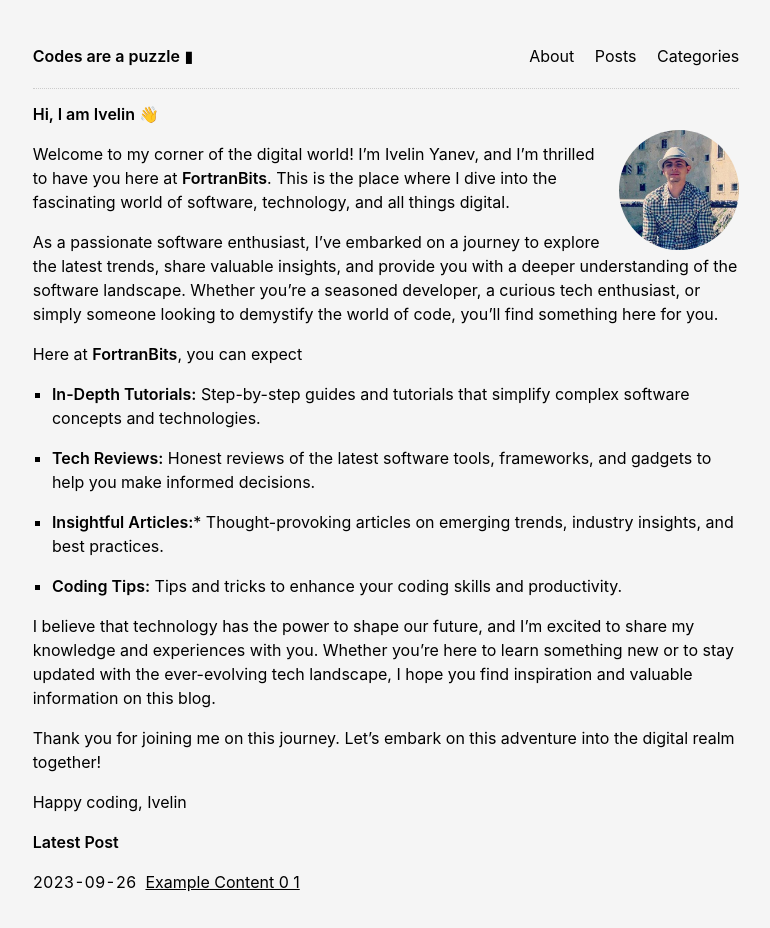
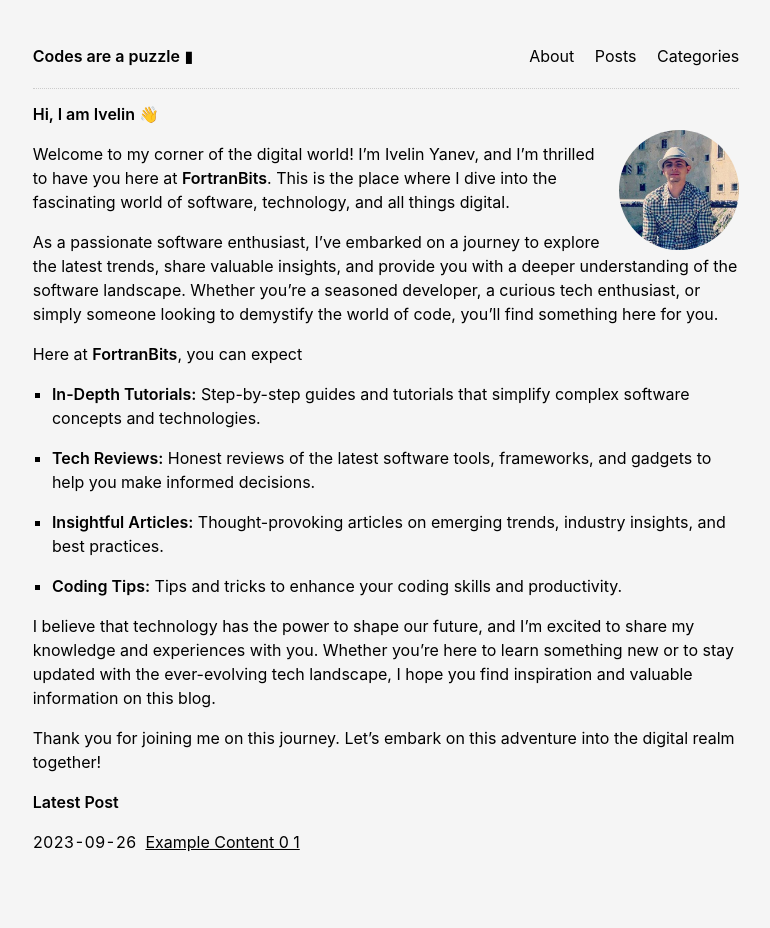
Before and after one commit to iqnev/iqnev.github.io, a plain HTML site: page index.html in a window 1280 px wide. Shown: the whole page, without its empty margins (254-1024 px from the left). Drawn offline with Linux system fonts and the light colour scheme.

Commit message:
deploy: iqnev/blog@db19b3655a1a3e2eff10b6ce54c04ab8369bada1

```diff
--- a/index.html
+++ b/index.html
@@ -82,7 +82,7 @@
 <p><strong>Tech Reviews:</strong> Honest reviews of the latest software tools, frameworks, and gadgets to help you make informed decisions.</p>
 </li>
 <li>
-<p><strong>Insightful Articles:</strong>* Thought-provoking articles on emerging trends, industry insights, and best practices.</p>
+<p><strong>Insightful Articles:</strong> Thought-provoking articles on emerging trends, industry insights, and best practices.</p>
 </li>
 <li>
 <p><strong>Coding Tips:</strong> Tips and tricks to enhance your coding skills and productivity.</p>
@@ -90,8 +90,6 @@
 </ul>
 <p>I believe that technology has the power to shape our future, and I&rsquo;m excited to share my knowledge and experiences with you. Whether you&rsquo;re here to learn something new or to stay updated with the ever-evolving tech landscape, I hope you find inspiration and valuable information on this blog.</p>
 <p>Thank you for joining me on this journey. Let&rsquo;s embark on this adventure into the digital realm together!</p>
-<p>Happy coding,
-Ivelin</p>
 
 
       <h1>Latest Post</h1>
```
